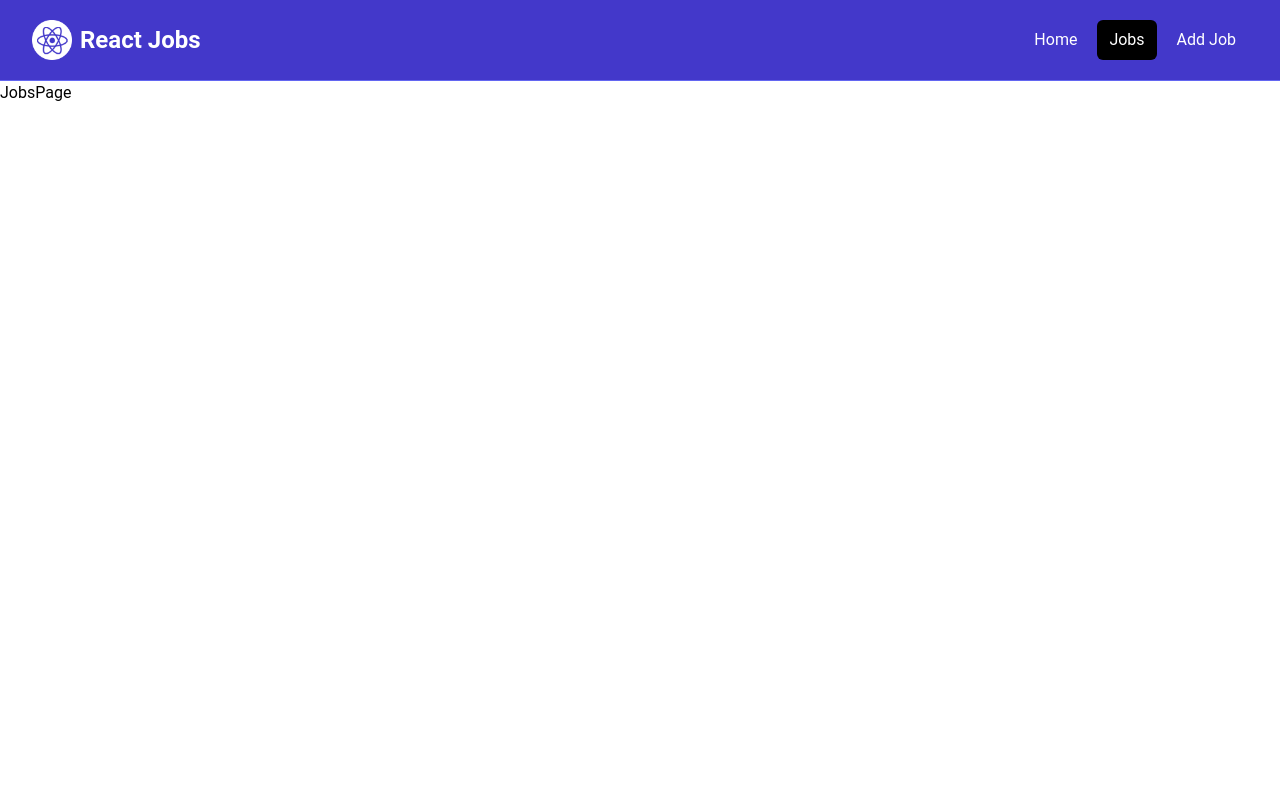
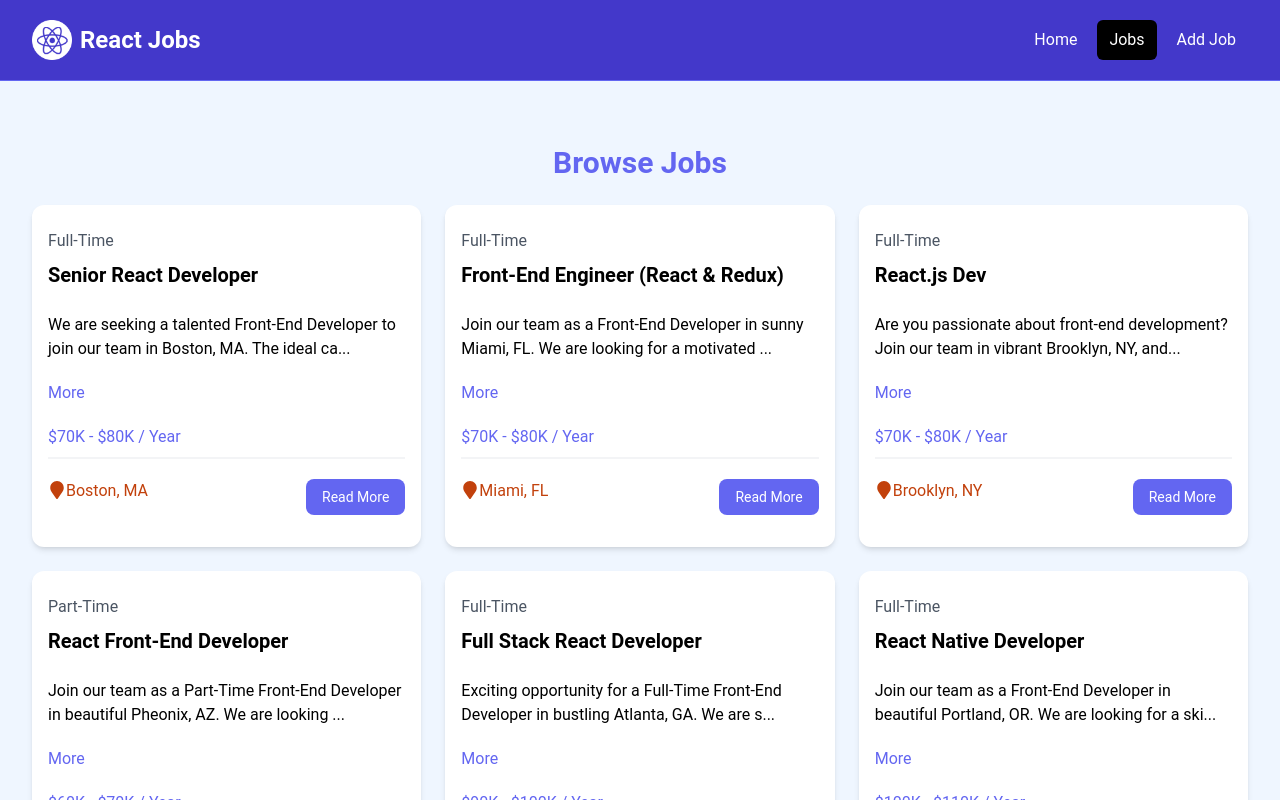
Before and after one commit to safi-okz/react-jobs-app, a React (Vite) app: page /jobs in a window 1280 px wide. Shown: the top 800 px of the page. Built offline with nearby package versions, Linux system fonts and the light colour scheme.

Commit message:
complete jobs liting page

```diff
--- a/src/components/JobListings.jsx
+++ b/src/components/JobListings.jsx
@@ -1,14 +1,14 @@
 import jobs from '../jobs.json';
 import JobListing from './JobListing';
 
-const JobListings = () => {
-    const recentJobs = jobs.slice(0, 3);
+const JobListings = ({ isHome }) => {
+    const recentJobs = isHome ? jobs.slice(0, 3) : jobs;
 
   return (
     <section className="bg-blue-50 px-4 py-10">
     <div className="container-xl lg:container m-auto">
       <h2 className="text-3xl font-bold text-indigo-500 mb-6 text-center">
-        Browse Jobs
+        { isHome ? 'Recent Jobs' : 'Browse Jobs'}
       </h2>
       <div className="grid grid-cols-1 md:grid-cols-3 gap-6">
         {/* <!-- Job Listing 1 --> */}
--- a/src/components/ViewAllJobs.jsx
+++ b/src/components/ViewAllJobs.jsx
@@ -1,12 +1,12 @@
-
+import { Link } from "react-router-dom"
 
 const ViewAllJobs = () => {
   return (
     <section className="m-auto max-w-lg my-10 px-6">
-    <a
-      href="/jobs"
+    <Link
+      to="/jobs"
       className="block bg-black text-white text-center py-4 px-6 rounded-xl hover:bg-gray-700"
-      >View All Jobs</a
+      >View All Jobs</Link
     >
   </section>
   )
--- a/src/pages/HomePages.jsx
+++ b/src/pages/HomePages.jsx
@@ -10,7 +10,7 @@ const HomePages = () => {
             {/* <Navbar /> */}
             <Hero />
             <HomeCards />
-            <JobListings />
+            <JobListings isHome={true} />
             <ViewAllJobs />
         </>
   )
--- a/src/pages/JobsPage.jsx
+++ b/src/pages/JobsPage.jsx
@@ -1,8 +1,15 @@
-
+// import jobs from '../jobs.json';
+import JobListings from '../components/JobListings';
 
 const JobsPage = () => {
+
+  // const jobsList = jobs;
+
   return (
-    <div>JobsPage</div>
+      <section className='bg-blue-50 px-4 py-6'>
+       <JobListings />
+      </section>
+
   )
 }
 
```
